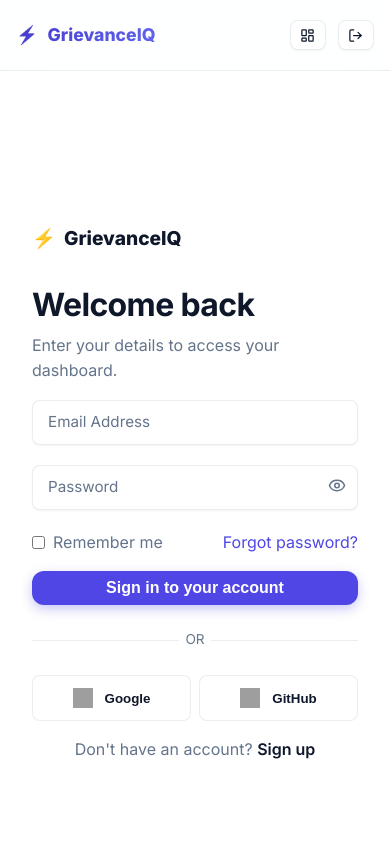
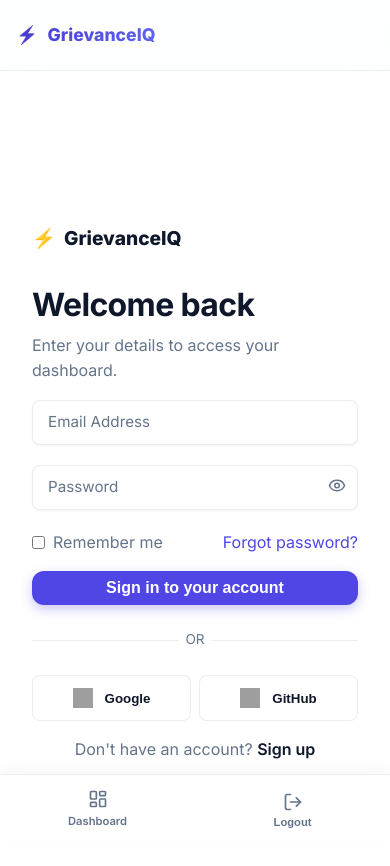
Before and after one commit to Vishh70/grievanceiq, a React (Vite) app in the folder frontend/: page /login in a window 390 px wide. Shown: the top 866 px of the page. Built offline with nearby package versions, Linux system fonts and the light colour scheme; sample sign-in values are in the browser's storage; grey boxes are pictures that could not be loaded.

Commit message:
feat: premium mobile UI enhancements and bottom tab bar

```diff
--- a/frontend/src/components/Navbar.jsx
+++ b/frontend/src/components/Navbar.jsx
@@ -1,11 +1,12 @@
 // src/components/Navbar.jsx
-import { Link, useNavigate } from 'react-router-dom';
+import { Link, useNavigate, useLocation } from 'react-router-dom';
 import { useAuth } from '../context/AuthContext';
 import { LogOut, LayoutDashboard, FileText, PlusCircle } from 'lucide-react';
 
 export default function Navbar() {
   const { user, logout } = useAuth();
   const navigate = useNavigate();
+  const location = useLocation();
 
   const handleLogout = () => {
     logout();
@@ -13,6 +14,7 @@ export default function Navbar() {
   };
 
   return (
+    <>
       <nav className="navbar">
         <div className="nav-inner">
           <Link to="/" className="nav-brand">
@@ -20,30 +22,60 @@ export default function Navbar() {
           </Link>
 
           {user && (
-          <div className="nav-links">
+            <div className="nav-links desktop-nav-links">
               {user.role === 'admin' ? (
                 <Link to="/admin" className="btn btn-secondary btn-sm">
-                <LayoutDashboard size={15} /> <span className="nav-text-hide-mobile">Dashboard</span>
+                  <LayoutDashboard size={15} /> <span>Dashboard</span>
                 </Link>
               ) : (
                 <>
                   <Link to="/complaints/new" className="btn btn-primary btn-sm">
-                  <PlusCircle size={15} /> <span className="nav-text-hide-mobile">New Complaint</span>
+                    <PlusCircle size={15} /> <span>New Complaint</span>
                   </Link>
                   <Link to="/complaints" className="btn btn-secondary btn-sm">
-                  <FileText size={15} /> <span className="nav-text-hide-mobile">My Complaints</span>
+                    <FileText size={15} /> <span>My Complaints</span>
                   </Link>
                 </>
               )}
-            <span className="text-sm text-muted nav-text-hide-mobile" style={{ padding: '0 0.5rem' }}>
+              <span className="text-sm text-muted" style={{ padding: '0 0.5rem' }}>
                 {user.name}
               </span>
               <button className="btn btn-secondary btn-sm" onClick={handleLogout}>
-              <LogOut size={15} /> <span className="nav-text-hide-mobile">Logout</span>
+                <LogOut size={15} /> <span>Logout</span>
               </button>
             </div>
           )}
         </div>
       </nav>
+
+      {/* Mobile Bottom Navigation */}
+      {user && (
+        <div className="mobile-bottom-nav">
+          {user.role === 'admin' ? (
+            <Link to="/admin" className={`mobile-nav-item ${location.pathname === '/admin' ? 'active' : ''}`}>
+              <LayoutDashboard size={20} />
+              <span>Dashboard</span>
+            </Link>
+          ) : (
+            <>
+              <Link to="/complaints" className={`mobile-nav-item ${location.pathname === '/complaints' ? 'active' : ''}`}>
+                <FileText size={20} />
+                <span>My Complaints</span>
+              </Link>
+              <Link to="/complaints/new" className={`mobile-nav-item mobile-nav-primary`}>
+                <div className="icon-wrapper">
+                  <PlusCircle size={24} />
+                </div>
+                <span style={{ marginTop: '2px' }}>New Issue</span>
+              </Link>
+            </>
+          )}
+          <button className="mobile-nav-item" onClick={handleLogout}>
+            <LogOut size={20} />
+            <span>Logout</span>
+          </button>
+        </div>
+      )}
+    </>
   );
 }
--- a/frontend/src/index.css
+++ b/frontend/src/index.css
@@ -257,11 +257,66 @@ table tbody tr:hover {
 @media (max-width: 768px) {
   /* Prevent horizontal overflow */
   html, body { overflow-x: hidden; }
+  body { padding-bottom: 70px; /* Space for bottom nav */ }
 
   /* Navbar */
   .nav-text-hide-mobile { display: none !important; }
   .nav-inner { padding: 0 1rem; }
   .nav-brand { font-size: 1.1rem; }
+  .desktop-nav-links { display: none !important; }
+
+  /* Mobile Bottom Nav */
+  .mobile-bottom-nav {
+    display: flex !important;
+    position: fixed;
+    bottom: 0;
+    left: 0;
+    width: 100%;
+    height: 70px;
+    background: var(--bg-glass);
+    backdrop-filter: blur(20px);
+    -webkit-backdrop-filter: blur(20px);
+    border-top: 1px solid var(--border);
+    z-index: 999;
+    justify-content: space-around;
+    align-items: center;
+    padding-bottom: env(safe-area-inset-bottom);
+    box-shadow: 0 -5px 15px rgba(0,0,0,0.03);
+  }
+  .mobile-nav-item {
+    display: flex;
+    flex-direction: column;
+    align-items: center;
+    justify-content: center;
+    gap: 4px;
+    color: var(--text-muted);
+    font-size: 0.7rem;
+    font-weight: 600;
+    flex: 1;
+    height: 100%;
+    text-decoration: none;
+    transition: var(--transition);
+    background: none;
+    border: none;
+  }
+  .mobile-nav-item.active {
+    color: var(--accent);
+  }
+  .mobile-nav-item.mobile-nav-primary {
+    color: var(--accent);
+    transform: translateY(-15px);
+  }
+  .mobile-nav-item.mobile-nav-primary .icon-wrapper {
+    background: linear-gradient(135deg, var(--accent), var(--accent-light));
+    color: #fff;
+    padding: 12px;
+    border-radius: 50%;
+    box-shadow: 0 8px 20px rgba(99, 102, 241, 0.4);
+    display: flex;
+    align-items: center;
+    justify-content: center;
+  }
+
   .btn { padding: 0.5rem 1rem; }
   .btn-sm { padding: 0.4rem 0.6rem; }
 
@@ -283,6 +338,7 @@ table tbody tr:hover {
     width: 100%;
     overflow-x: auto;
     -webkit-overflow-scrolling: touch;
+    box-shadow: inset -10px 0 10px -10px rgba(0,0,0,0.1), inset 10px 0 10px -10px rgba(0,0,0,0.1);
   }
 
   /* Cards */
@@ -293,3 +349,8 @@ table tbody tr:hover {
     display: none !important;
   }
 }
+
+/* Hide Mobile Nav on Desktop */
+.mobile-bottom-nav {
+  display: none;
+}
--- a/frontend/src/pages/AdminDashboard.jsx
+++ b/frontend/src/pages/AdminDashboard.jsx
@@ -2,7 +2,7 @@
 import { useEffect, useState } from 'react';
 import api from '../services/api';
 import Skeleton from '../components/Skeleton';
-import { Clock, CheckCircle, AlertTriangle, Layers, X, Activity, Link as LinkIcon } from 'lucide-react';
+import { Clock, CheckCircle, AlertTriangle, Layers, X, Activity, Link as LinkIcon, Eye, Edit } from 'lucide-react';
 import { motion, AnimatePresence } from 'framer-motion';
 import { PieChart, Pie, Cell, BarChart, Bar, LineChart, Line, XAxis, YAxis, Tooltip as RechartsTooltip, ResponsiveContainer } from 'recharts';
 import toast from 'react-hot-toast';
@@ -314,9 +314,11 @@ export default function AdminDashboard() {
                         <td>{c.status}</td>
                         <td>{new Date(c.createdAt).toLocaleDateString()}</td>
                         <td style={{ display: 'flex', gap: '0.5rem' }}>
-                          <a href={`/complaints/${c._id}`} className="btn btn-sm btn-primary" style={{ textDecoration: 'none' }}>View</a>
-                          <button className="btn btn-sm btn-secondary" onClick={() => setStatusModal({ complaintId: c._id })}>
-                            Update
+                          <a href={`/complaints/${c._id}`} className="btn btn-sm btn-primary flex items-center" style={{ textDecoration: 'none', padding: '0.4rem 0.6rem' }} title="View Details">
+                            <Eye size={14} /> <span className="nav-text-hide-mobile">View</span>
+                          </a>
+                          <button className="btn btn-sm btn-secondary flex items-center" onClick={() => setStatusModal({ complaintId: c._id })} style={{ padding: '0.4rem 0.6rem' }} title="Update Status">
+                            <Edit size={14} /> <span className="nav-text-hide-mobile">Update</span>
                           </button>
                         </td>
                       </motion.tr>
--- a/frontend/src/pages/ComplaintDetail.jsx
+++ b/frontend/src/pages/ComplaintDetail.jsx
@@ -76,7 +76,7 @@ export default function ComplaintDetail() {
           </div>
         </motion.div>
 
-        <div style={{ display: 'grid', gridTemplateColumns: '1fr 320px', gap: '2rem', alignItems: 'start' }}>
+        <div className="grid-responsive-sidebar" style={{ display: 'grid', gridTemplateColumns: '1fr 320px', gap: '2rem', alignItems: 'start' }}>
 
           {/* Main Content (Left) */}
           <motion.div initial={{ opacity: 0, x: -20 }} animate={{ opacity: 1, x: 0 }} className="flex-col gap-2">
--- a/frontend/src/pages/SubmitComplaint.jsx
+++ b/frontend/src/pages/SubmitComplaint.jsx
@@ -144,7 +144,7 @@ export default function SubmitComplaint() {
                 </button>
               </label>
               <div style={{ height: 260, borderRadius: 'var(--radius-md)', overflow: 'hidden', border: '1px solid var(--border)' }}>
-                <MapContainer center={position || [28.6139, 77.2090]} zoom={11} style={{ height: '100%', width: '100%' }}>
+                <MapContainer center={position || [28.6139, 77.2090]} zoom={11} dragging={!L.Browser.mobile} tap={!L.Browser.mobile} style={{ height: '100%', width: '100%' }}>
                   <TileLayer
                     url="https://{s}.basemaps.cartocdn.com/light_all/{z}/{x}/{y}{r}.png"
                     attribution='&copy; <a href="https://www.openstreetmap.org/copyright">OpenStreetMap</a>'
```
Lines whose indentation alone changed are shown as unchanged.
